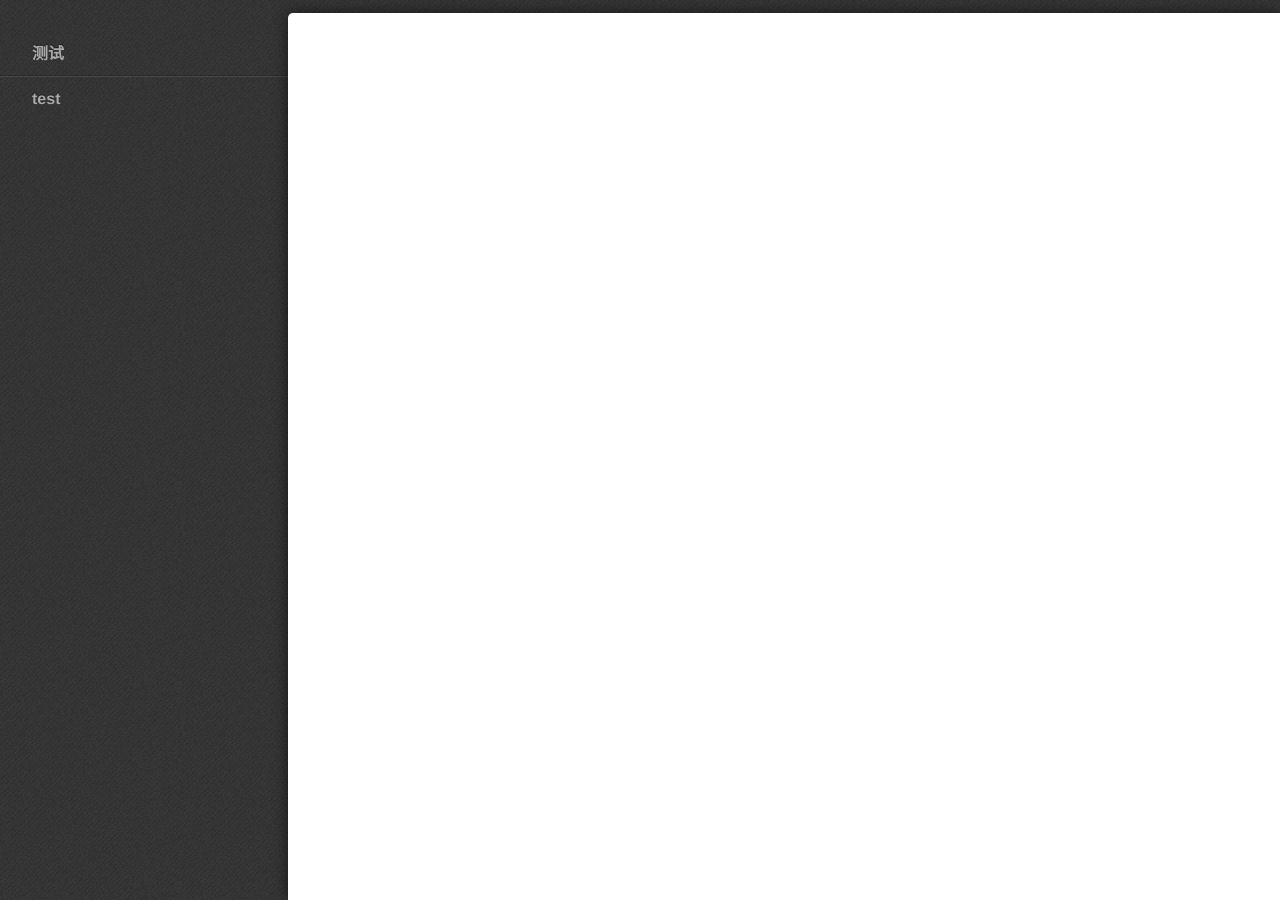
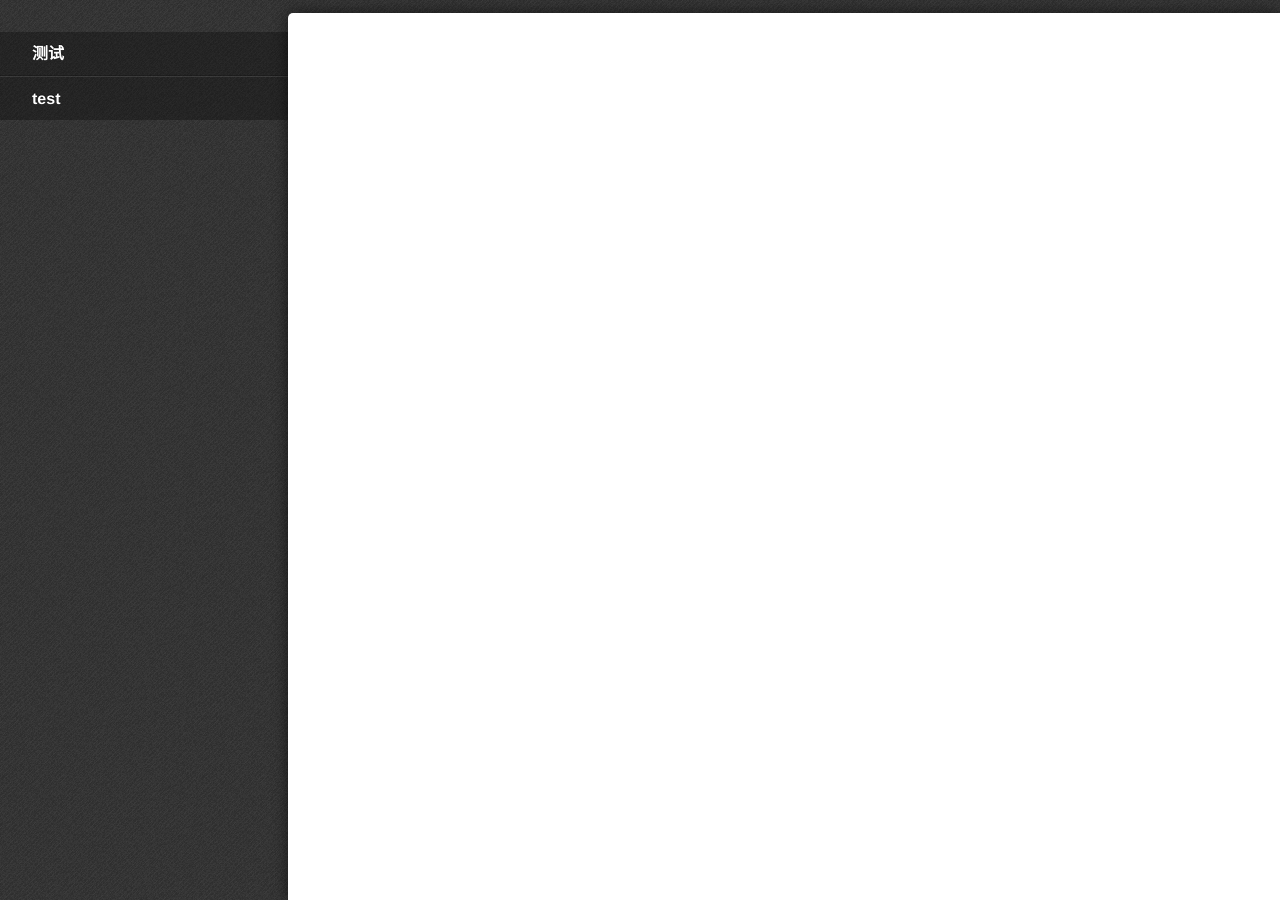
Before and after one commit to ZenoChiu/ZenoChiu.github.io, a Jekyll site: the page built from category/test.html, in a window 1280 px wide. Built offline with Jekyll 4.4.1, drawn with Linux system fonts in a browser that asks for light colours; some web fonts are replaced.

```diff
--- a/_includes/header.html
+++ b/_includes/header.html
@@ -2,7 +2,7 @@
     <ul>
         {% for category in site.categories %}
         <li
-        {% if category == page.category %}
+        {% if (category | first) == page.category %}
             class="active"
         {% endif %}
         ><a href="/category/{{category | first}}">{{category | first}}</a></li>
--- a/category/test.html
+++ b/category/test.html
@@ -1,4 +1,4 @@
 ---
 layout    : category
-category  : 测试
+category  : test
 ---
```
